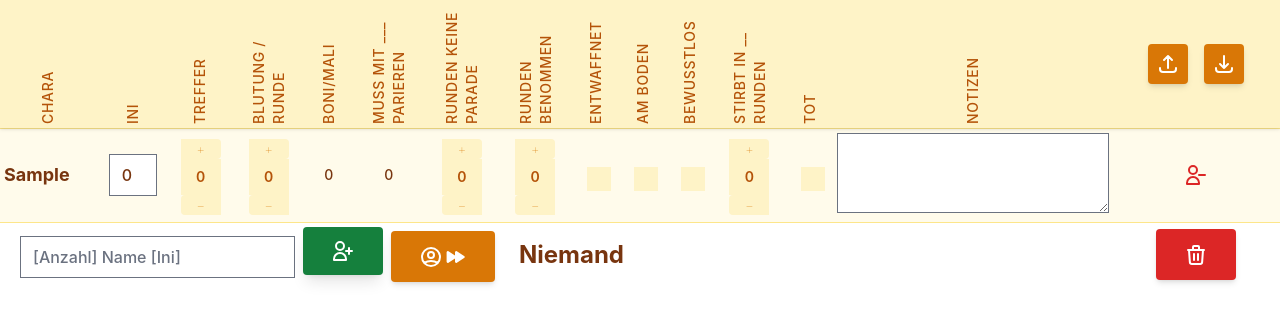
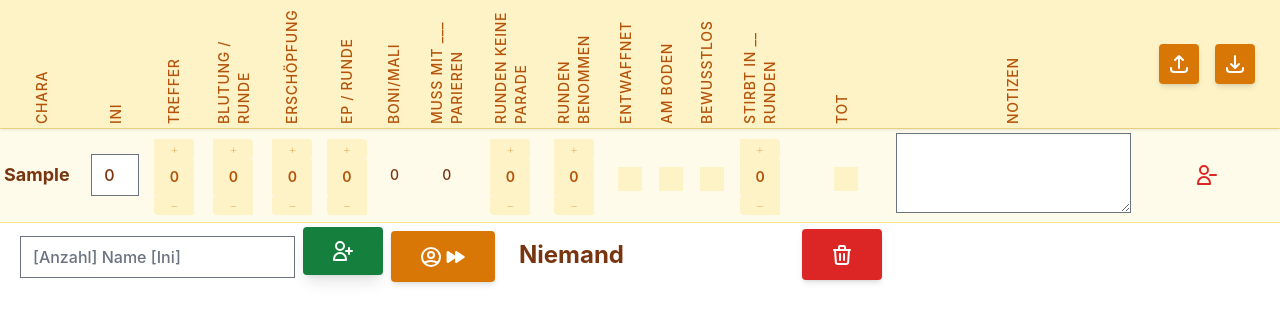
Before and after one commit to schmengler/combat-wombat, a React (Vite) app: page / in a window 1280 px wide. Both pictures are taken after typing "Sample" into the empty fields and a click on the button 343 px from the left and 156 px from the top of the page. Shown: the top 324 px of the page. Built offline with nearby package versions, Linux system fonts and the light colour scheme.

Commit message:
Add counter for EP

```diff
--- a/src/Form/CharacterRow.tsx
+++ b/src/Form/CharacterRow.tsx
@@ -56,6 +56,8 @@ function CharacterRow({tdClass, isEven, isCurrent, currentId, characters, setCha
             <td className={tdClass}><NumberInput entity={entity} setEntity={setEntity} property={"ini"} /></td>
             <td className={tdClass}><Counter entity={entity} setEntity={setEntity} property={"hits"} minValue={0} useBigSteps={true}/></td>
             <td className={tdClass}><Counter entity={entity} setEntity={setEntity} property={"bleeding"} minValue={0}/></td>
+            <td className={tdClass}><Counter entity={entity} setEntity={setEntity} property={"exhaustion"} minValue={0} useBigSteps={true}/></td>
+            <td className={tdClass}><Counter entity={entity} setEntity={setEntity} property={"exhaustionPerRound"} minValue={0}/></td>
             <td className={tdClass}><MultiCounter entity={entity} getCurrentCharacter={getCurrentCharacter} setEntity={setEntity} property={"boniOrMali"} useWoundType={true} /></td>
             <td className={tdClass}><MultiCounter entity={entity} getCurrentCharacter={getCurrentCharacter} setEntity={setEntity} property={"parryWithMali"} showMarker={true}/></td>
             <td className={tdClass}><ModifierCounter entity={entity} getCurrentCharacter={getCurrentCharacter} setEntity={setEntity} property={"noParry"} minValue={0}/></td>
--- a/src/Model/Character.ts
+++ b/src/Model/Character.ts
@@ -10,6 +10,10 @@ export class Character {
     public ini: number;
 
     public hits: number = 0;
+
+    public exhaustion: number = 0;
+
+    public exhaustionPerRound: number = 0;
 
     public bleeding: number = 0;
 
@@ -103,6 +107,7 @@ export class Character {
         );
 
         clone.hits += clone.bleeding;
+        clone.exhaustion += clone.exhaustionPerRound;
         clone.diesInRounds = Math.max(0, clone.diesInRounds - 1);
 
         if (clone.diesInRounds == 0 && this.diesInRounds > 0) {
--- a/src/Table.tsx
+++ b/src/Table.tsx
@@ -52,6 +52,8 @@ function Table({characters, setCharacters, currentId, setCurrentId}) {
                 <th scope="col" className={thClass}>Ini</th>
                 <th scope="col" className={thClass}>Treffer</th>
                 <th scope="col" className={thClass}>Blutung / Runde</th>
+                <th scope="col" className={thClass}>Erschöpfung</th>
+                <th scope="col" className={thClass}>EP / Runde</th>
                 <th scope="col" className={thClass}>Boni/Mali</th>
                 <th scope="col" className={thClass}>Muss mit ___ parieren</th>
                 <th scope="col" className={thClass}>Runden Keine Parade</th>
```
